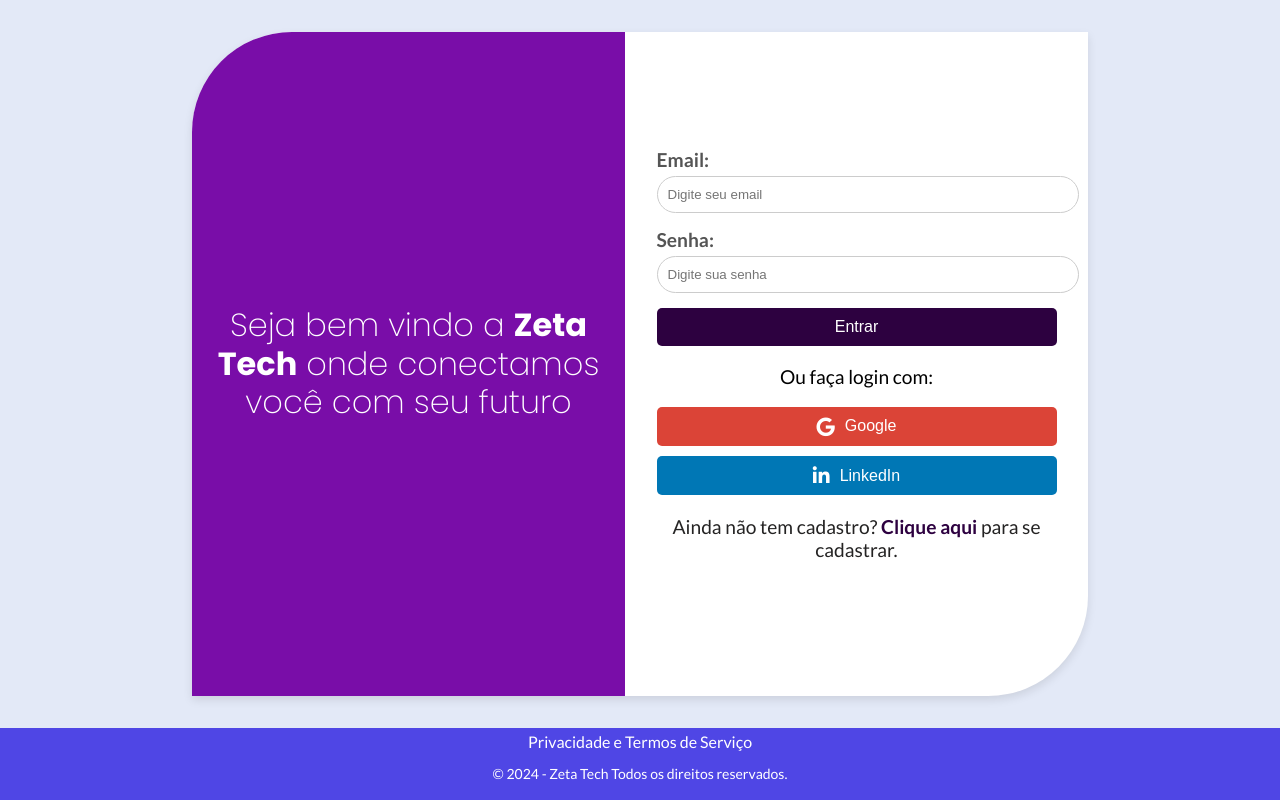
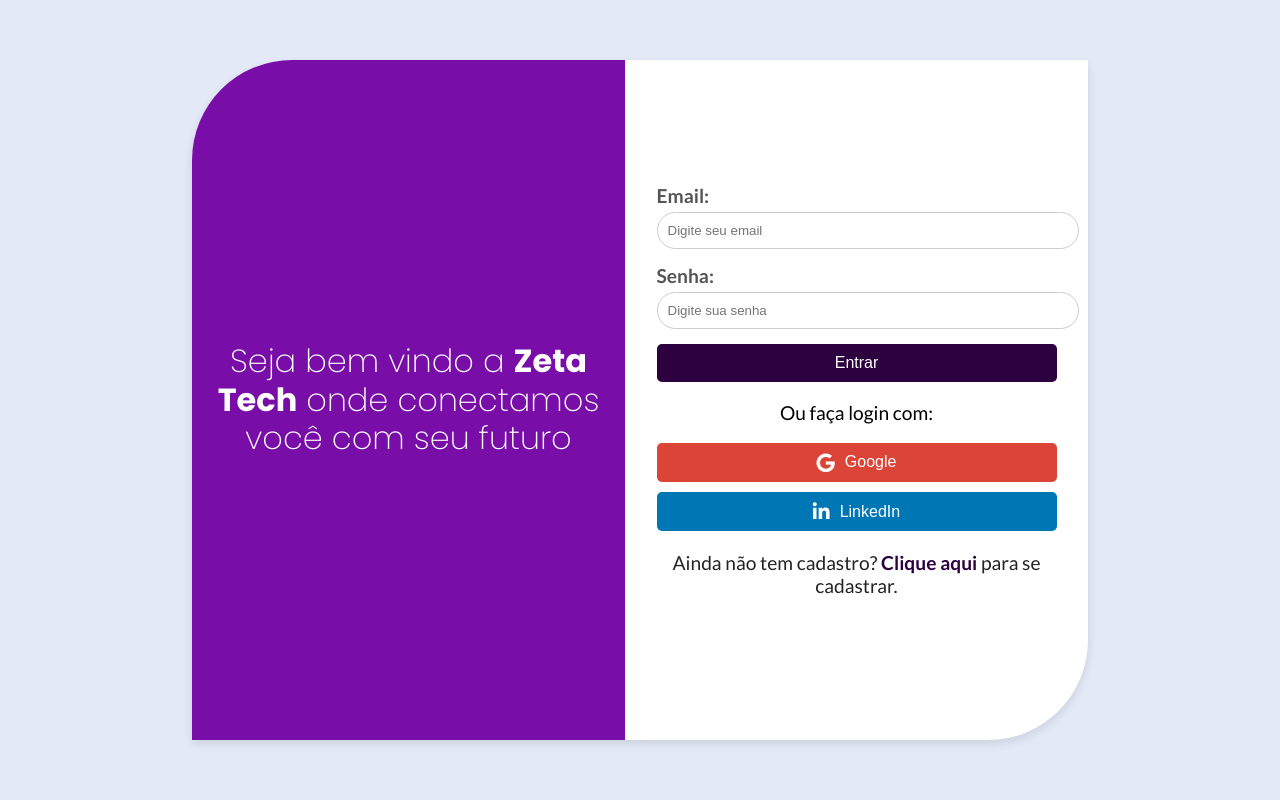
Before and after one commit to SergioBadaro/zeta-tech, a plain HTML site: page assets/login-de-usuario.html in a window 1280 px wide. Drawn offline with Linux system fonts and the light colour scheme; files whose address does not match are found by name.

Commit message:
Novas atualizações nas telas de login e cadastro de contas

```diff
--- a/assets/login-de-usuario.html
+++ b/assets/login-de-usuario.html
@@ -47,14 +47,6 @@
         </div>
     </div>
 
-    <!-- Footer Section -->
-    <footer>
-        <div class="footer-links">
-            <a href="/assets/politica-termos.html" target="_blank">Privacidade e Termos de Serviço</a>
-        </div>
-        <p>&copy; 2024 - Zeta Tech Todos os direitos reservados.</p>
-    </footer>
-
     <script src="script.js"></script>
 </body>
 
--- a/css/login-de-usuario.css
+++ b/css/login-de-usuario.css
@@ -164,38 +164,3 @@
 .register-link a:hover {
   text-decoration: underline;
 }
-
-/* Footer */
-footer {
-  background-color: #4f46e5;
-  padding: 4px;
-  color: #fff;
-  text-align: center;
-  width: 100%;
-}
-
-footer .footer-links {
-  display: flex;
-  justify-content: center;
-  gap: 18px;
-}
-
-footer .footer-links a {
-  color: #fff;
-  text-decoration: none;
-  font-size: 16px;
-}
-
-footer .footer-links a:hover {
-  color: #c09be8;
-}
-
-footer p {
-  font-size: 14px;
-}
-
-@media (max-width: 1023px) {
-  .container .left {
-    display: none;
-  }
-}
--- a/css/style.css
+++ b/css/style.css
@@ -10,6 +10,7 @@
   justify-content: center;
   align-items: center;
   background-color: #e3e9f7;
+  height: 100vh;
 }
 
 .container {
@@ -195,39 +196,3 @@
     display: none;
   }
 }
-
-/* @media screen and (min-width: 1023px) and (max-width: 1900px) {
-  .left h1 {
-    font-size: 24px;
-  }
-} */
-
-/* Footer */
-footer {
-  background-color: #4f46e5;
-  padding: 6px;
-  color: #fff;
-  text-align: center;
-  width: 100%;
-}
-
-footer .footer-links {
-  display: flex;
-  justify-content: center;
-  gap: 20px;
-  margin-bottom: 8px;
-}
-
-footer .footer-links a {
-  color: #fff;
-  text-decoration: none;
-  font-size: 16px;
-}
-
-footer .footer-links a:hover {
-  color: #c09be8;
-}
-
-footer p {
-  font-size: 14px;
-}
```
Also changed, not shown: assets/cadastro-de-conta.html (+0 -8 lines).
